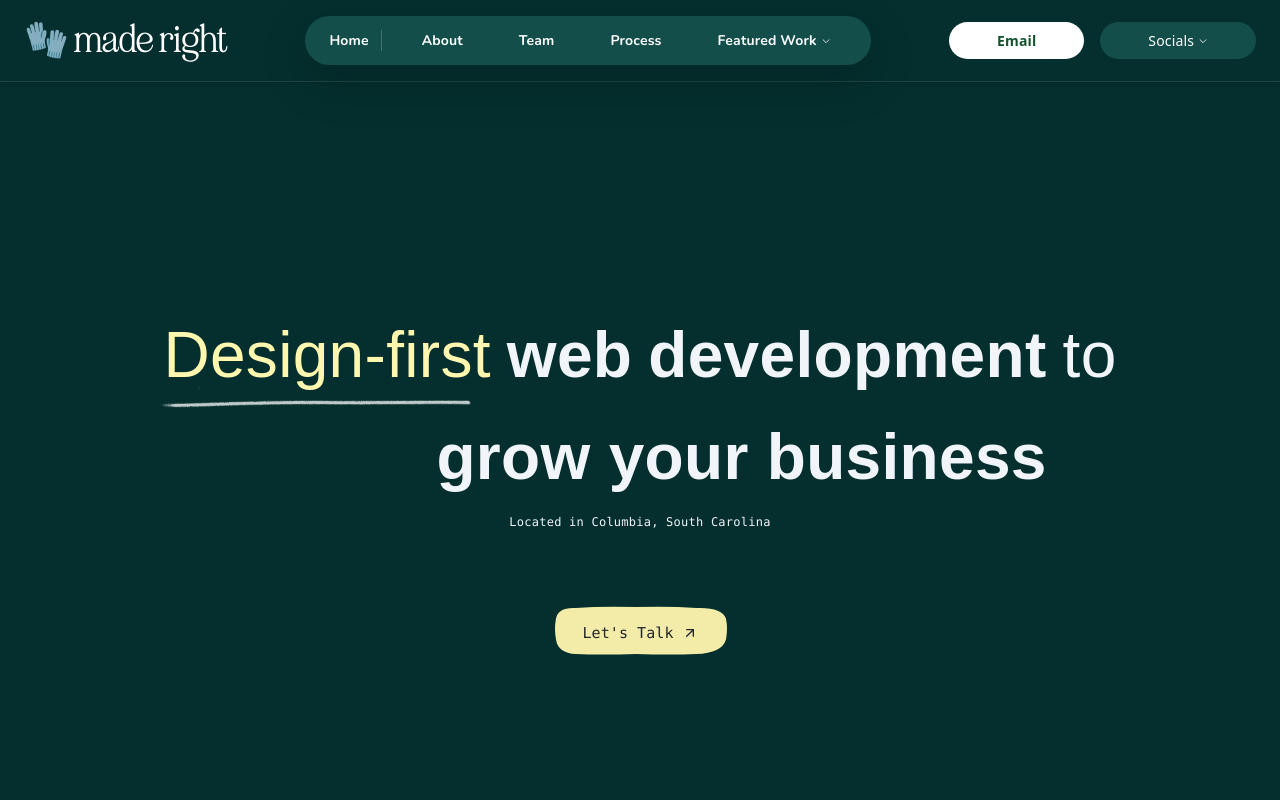
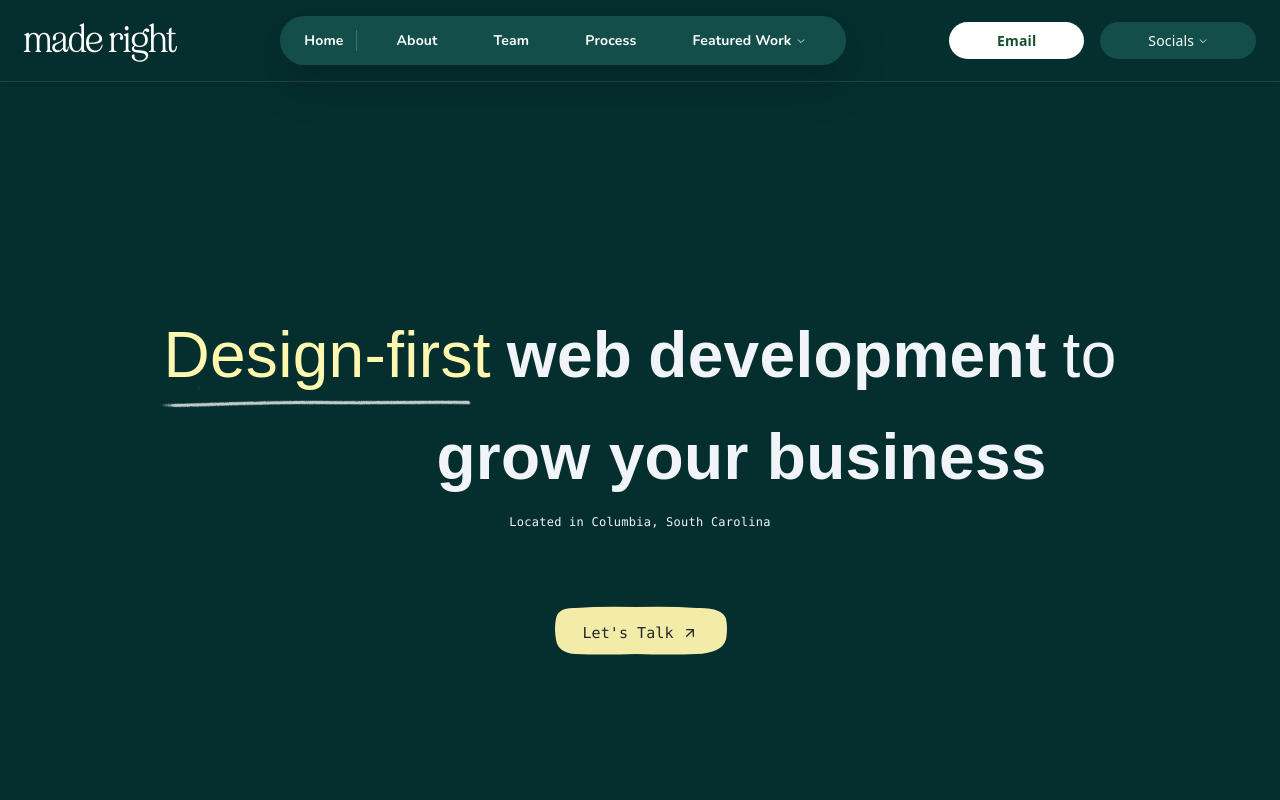
Before and after one commit to alexgoodestudio/maderight.studio, a React (Create React App) app: page / in a window 1280 px wide. Shown: the top 800 px of the page. Built offline with nearby package versions, Linux system fonts and the light colour scheme; a web font is replaced by a local one.

Commit message:
remove glove

```diff
--- a/src/Components/Footer.js
+++ b/src/Components/Footer.js
@@ -87,7 +87,7 @@ function Footer() {
                 className="eighties font-bold mb-3 text-slate-100"
                 style={{ whiteSpace: 'nowrap' }}
               >
-              🧤 made right
+               made right
               </h2>
               <p
                 ref={subtitleRef}
--- a/src/Components/Nav.js
+++ b/src/Components/Nav.js
@@ -42,7 +42,7 @@ function Nav() {
           style={{ color: '#FFFFFF' }}
           aria-label="Made Right Studio Home"
         >
-          🧤 made right
+           made right
         </a>
 
         {/* Main Navigation Pill */}
@@ -391,7 +391,7 @@ function Nav() {
               style={{ color: '#FFFFFF' }}
               aria-label="Made Right Studio Home"
             >
-              🧤 Made Right
+               Made Right
             </a>
             <button
               onClick={() => setIsMobileOpen(!isMobileOpen)}
@@ -605,7 +605,7 @@ function Nav() {
               style={{ color: '#FFFFFF' }}
               aria-label="Made Right Studio Home"
             >
-              🧤 Made Right
+               Made Right
             </a>
             <button
               onClick={() => setIsMobileOpen(!isMobileOpen)}
```
